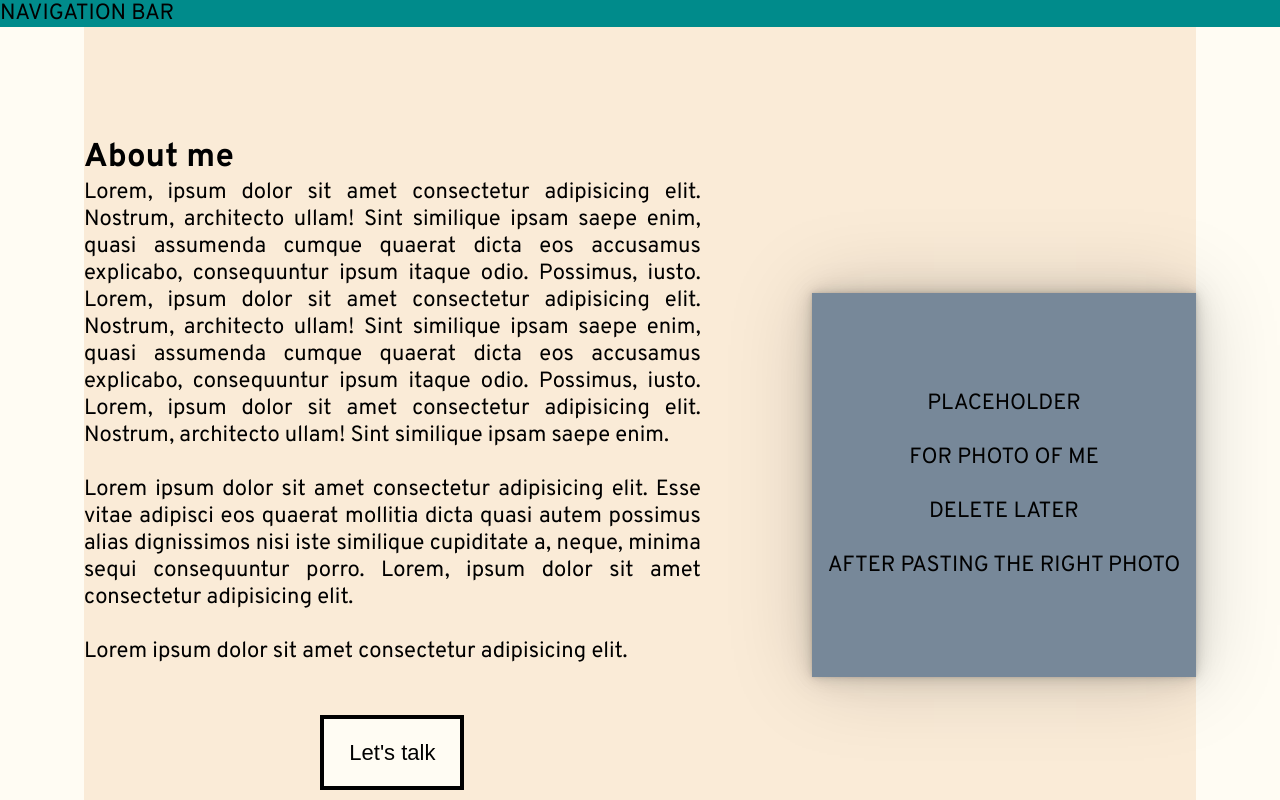
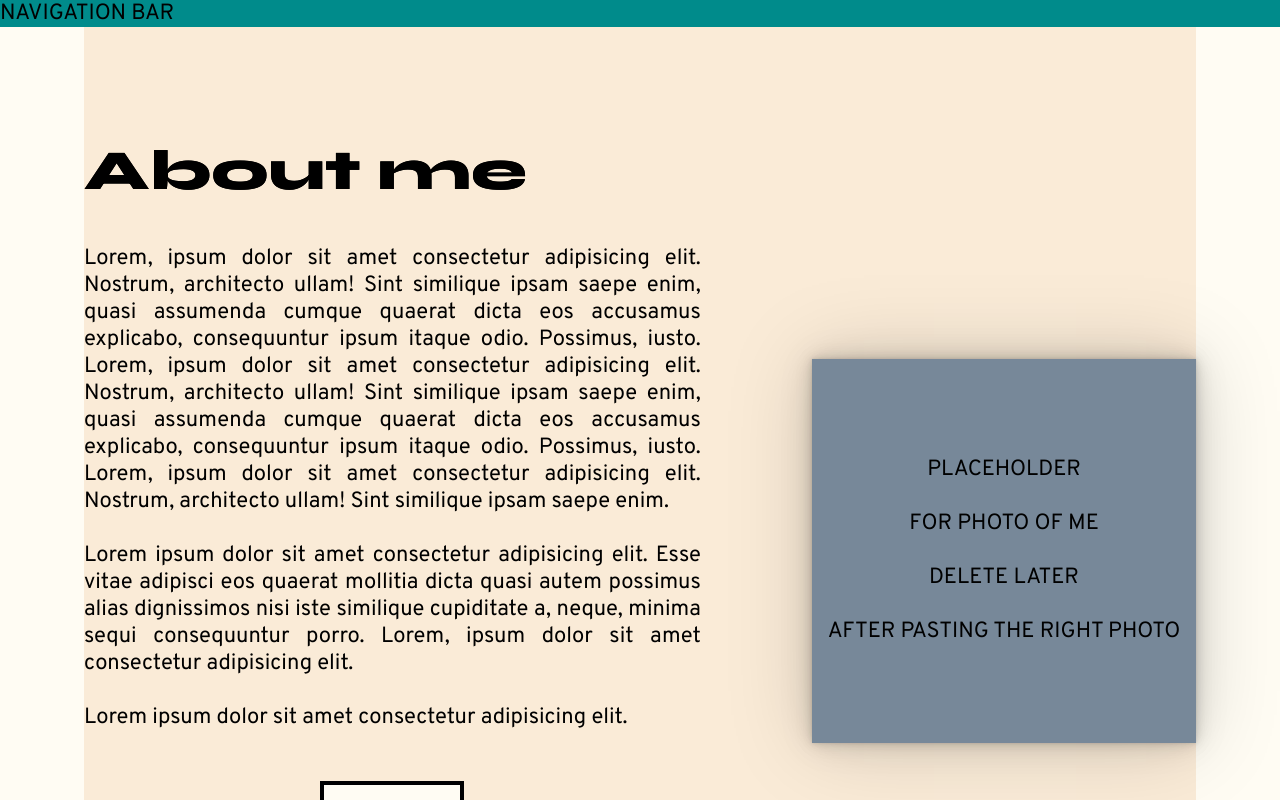
Before and after one commit to LukasErdmanski/Portfolio, an Angular app: page / in a window 1280 px wide. Shown: the top 800 px of the page. Built offline with nearby package versions, Linux system fonts and the light colour scheme.

Commit message:
added h1 glonal style; style for about me headline

```diff
--- a/src/styles.scss
+++ b/src/styles.scss
@@ -31,3 +31,23 @@ body {
     font-size: $fs-sm !important;
   }
 }
+
+h1 {
+  font-family: $secondary_font;
+  font-weight: $fw-black;
+  font-size: $fs-headline1;
+  color: $primary_clr;
+  width: fit-content;
+  margin-bottom: 5vh;
+  cursor: default;
+  display: inline-block;
+  vertical-align: top;
+  position: relative;
+  text-shadow: 0 0 $primary_clr;
+  transition: all 500ms ease-in-out;
+
+  &:hover {
+    color: $primary_clr;
+    text-shadow: $ts-offset calc($ts-offset/2) $secondary_clr;
+  }
+}
```
